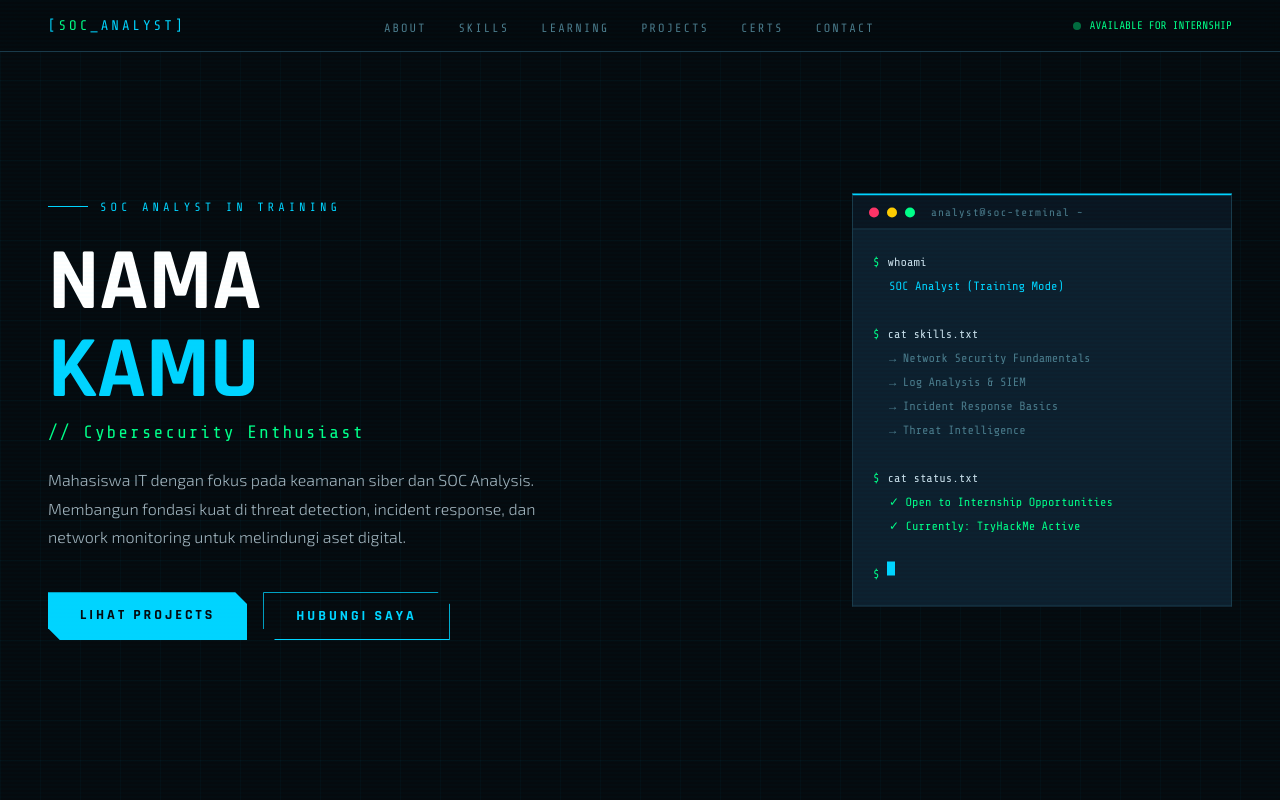
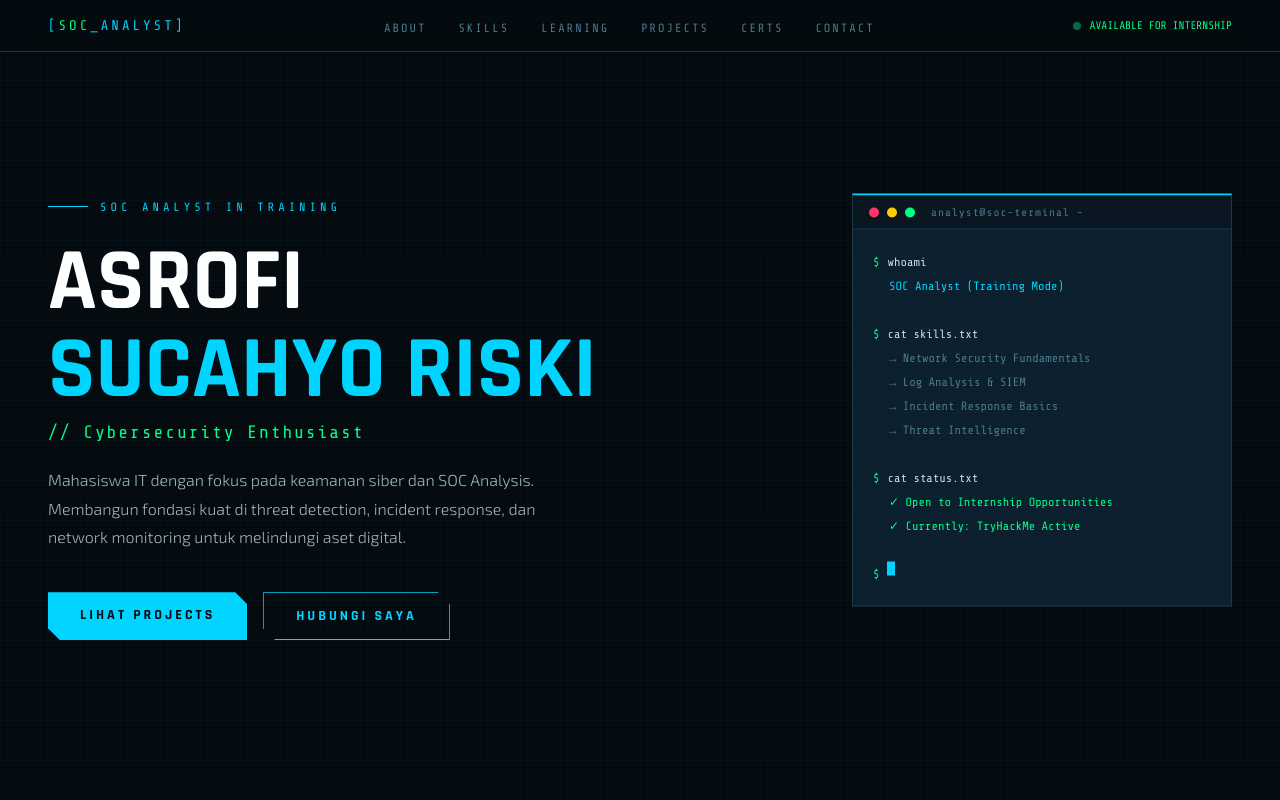
Before and after one commit to sropi/portofolio, a plain HTML site: page index.html in a window 1280 px wide. Shown: the top 800 px of the page. Drawn offline with nearby package versions, Linux system fonts and the light colour scheme.

Commit message:
perubahan2

```diff
--- a/index.html
+++ b/index.html
@@ -812,7 +812,7 @@
 <section class="hero" id="home">
   <div class="hero-content">
     <div class="hero-tag">SOC ANALYST IN TRAINING</div>
-    <h1>NAMA<br><span class="name-accent">KAMU</span></h1>
+    <h1>ASROFI<br><span class="name-accent">SUCAHYO RISKI</span></h1>
     <div class="hero-role">// Cybersecurity Enthusiast</div>
     <p class="hero-desc">
       Mahasiswa IT dengan fokus pada keamanan siber dan SOC Analysis.
```
